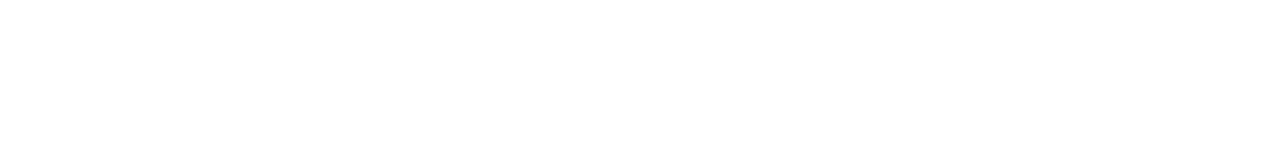
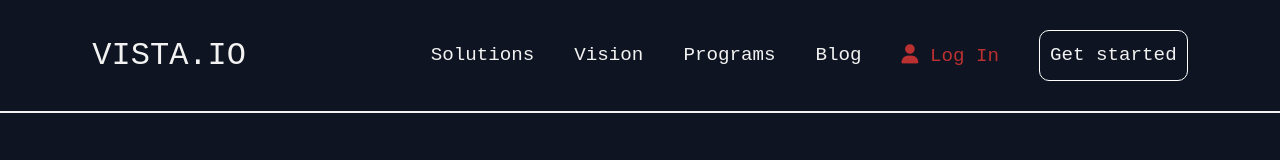
Before and after one commit to ninogabroshvili17/ANIMAte, a plain HTML site: page index.html in a window 1280 px wide. Drawn offline with Linux system fonts and the light colour scheme.

Commit message:
unfinished header

```diff
--- a/index.html
+++ b/index.html
@@ -0,0 +1,34 @@
+<!DOCTYPE html>
+<html lang="en">
+<head>
+    <meta charset="UTF-8">
+    <meta name="viewport" content="width=device-width, initial-scale=1.0">
+    <link rel="stylesheet" href="./styles/css/styles.css">
+    <link rel="stylesheet" href="https://cdnjs.cloudflare.com/ajax/libs/font-awesome/6.7.1/css/all.min.css" integrity="sha512-5Hs3dF2AEPkpNAR7UiOHba+lRSJNeM2ECkwxUIxC1Q/FLycGTbNapWXB4tP889k5T5Ju8fs4b1P5z/iB4nMfSQ==" crossorigin="anonymous" referrerpolicy="no-referrer" />
+    <title>Document</title>
+</head>
+<body>
+    <header>
+        <h1><a href="./index.html">vista.io</a></h1>
+
+        <nav>
+            <ul>
+                <li>Solutions</li>
+                <li>Vision</li>
+                <li>Programs</li>
+                <li>Blog</li>
+                <li>
+                    <div>
+                        <i class="fa-solid fa-user"></i>
+                        <span class="user">Log In</span>
+                    </div>
+                </li>
+                <li class="get-started">
+                    Get started
+                </li>
+            </ul>
+        </nav>
+    </header>
+
+</body>
+</html>
--- a/styles/components/_main.scss
+++ b/styles/components/_main.scss
@@ -0,0 +1,40 @@
+body{
+    font-family: monospace;
+    background-color: #0e1421;
+}
+
+header{
+    padding: 30px 0;
+    border-bottom: 2px solid $headerText;
+    display: flex;
+    align-items: center;
+    justify-content: space-around;
+    h1{
+        text-transform: uppercase;
+        font-size: 2rem;
+        color: $headerText;
+    }
+    nav{
+        ul{
+            color: $headerText;
+            display: flex;
+            gap: 40px;
+            align-items: center;
+            li{
+                font-size: 1.2rem;
+                cursor: pointer;
+                .fa-solid{
+                    color: $headerUserColor;
+                }
+                .user{
+                    color: $headerUserColor;
+                }
+            }
+            .get-started{
+                border: 1px solid white;
+                padding: 15px 10px;
+                border-radius: 10px;
+            }
+        }
+    }
+}
--- a/styles/utils/_reset.scss
+++ b/styles/utils/_reset.scss
@@ -41,3 +41,7 @@ table {
 	border-collapse: collapse;
 	border-spacing: 0;
 }
+a{
+    text-decoration: none;
+    color: inherit;
+}
--- a/styles/utils/_variables.scss
+++ b/styles/utils/_variables.scss
@@ -0,0 +1,2 @@
+$headerText: #f2f2f2;
+$headerUserColor: rgb(187, 48, 48);
```
Also changed, not shown: styles/css/styles.css, 1 other file.
